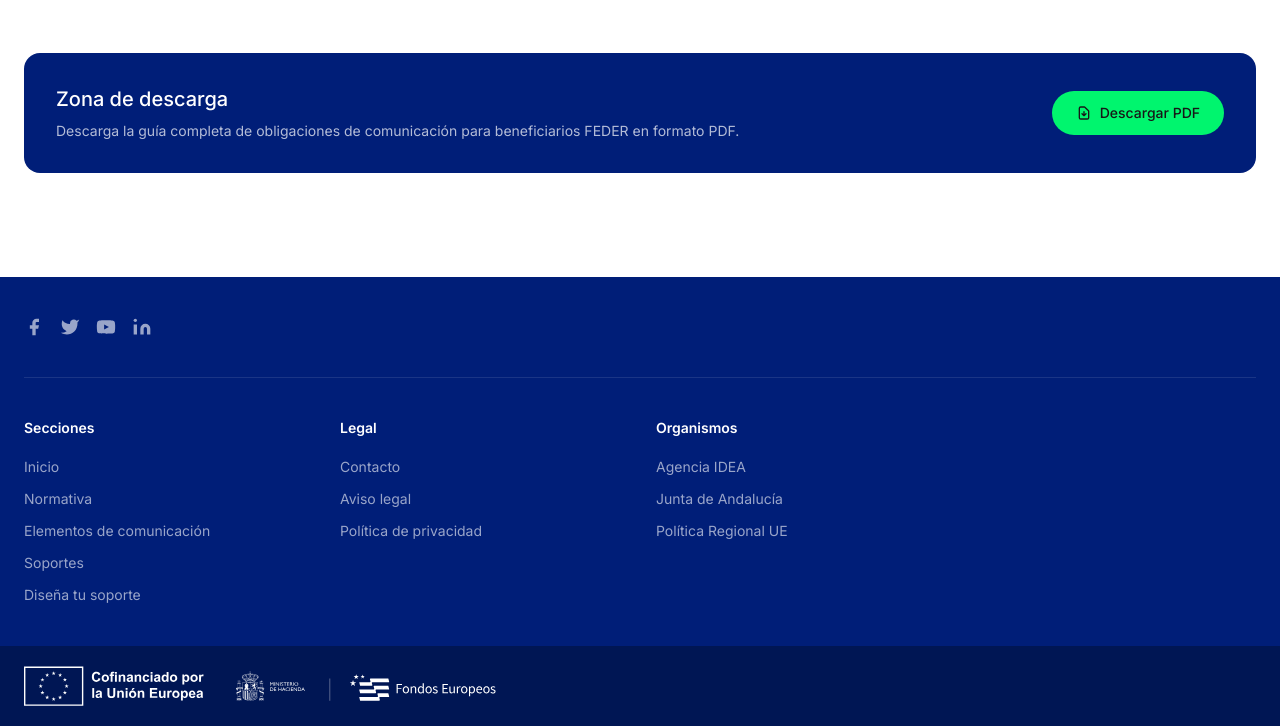
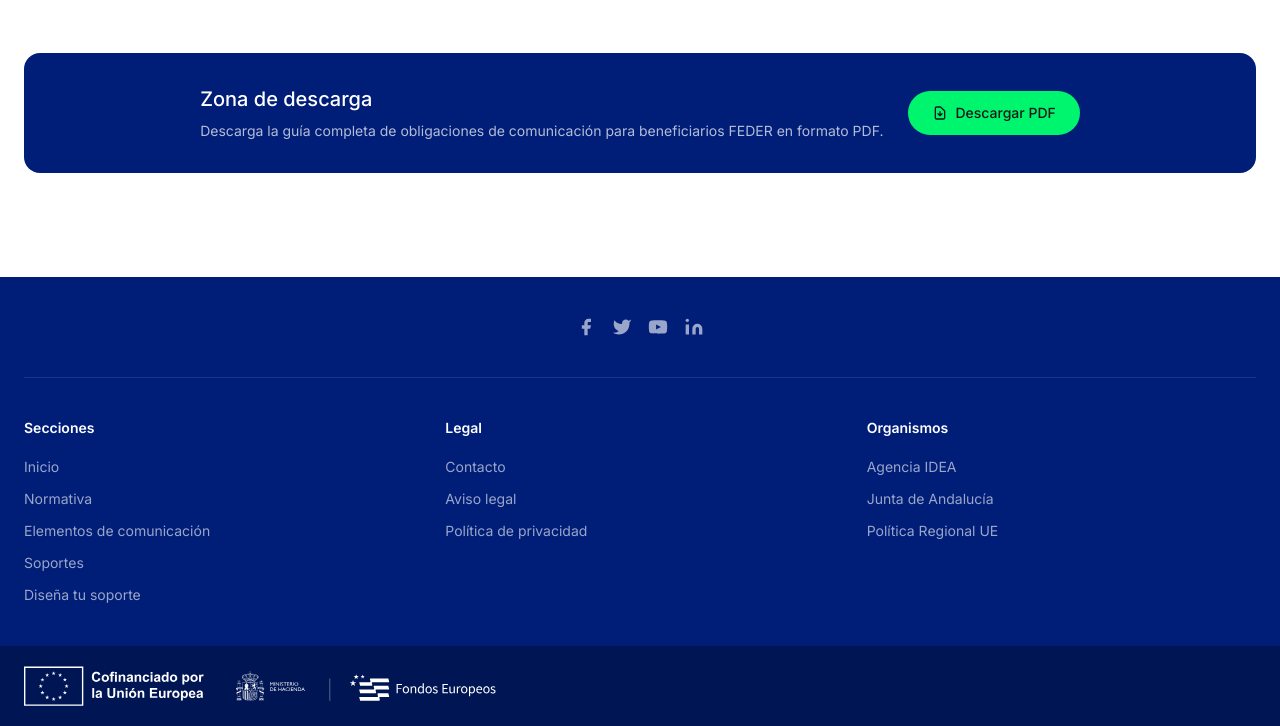
Before and after one commit to victorgarciaxul/beneficiarios, a plain HTML site: page elementos-de-comunicacion.html in a window 1280 px wide. Shown: the part 1330-2056 px from the top of the page. Drawn offline with nearby package versions, Linux system fonts and the light colour scheme.

Commit message:
style: reequilibra footer — iconos sociales centrados, grid de 3 columnas
Co-Authored-By: Claude Sonnet 4.6 <noreply@anthropic.com>

```diff
--- a/elementos-de-comunicacion.html
+++ b/elementos-de-comunicacion.html
@@ -234,7 +234,7 @@
 
     <!-- Download zone -->
     <div class="bg-navy rounded-2xl p-8 mb-16">
-      <div class="flex flex-col md:flex-row items-start md:items-center justify-between gap-6">
+      <div class="flex flex-col md:flex-row items-center justify-center gap-6">
         <div class="text-white">
           <h3 class="font-brand text-xl font-[500] mb-2">Zona de descarga</h3>
           <p class="text-white/70 text-sm">Descarga la guía completa de obligaciones de comunicación para beneficiarios FEDER en formato PDF.</p>
@@ -250,7 +250,7 @@
 
   <!-- Footer -->
   <footer class="bg-navy text-white">
-    <div class="max-w-[1512px] mx-auto px-6 py-10 flex flex-col md:flex-row items-start md:items-center justify-between gap-6">
+    <div class="max-w-[1512px] mx-auto px-6 py-10 flex flex-col md:flex-row items-center justify-center gap-6">
       <div class="flex items-center gap-4">
         <a href="https://www.facebook.com/AgenciaIDEA" target="_blank" rel="noopener" class="text-white/60 hover:text-white transition-colors" aria-label="Facebook"><svg class="w-5 h-5" fill="currentColor" viewBox="0 0 24 24"><path d="M18 2h-3a5 5 0 00-5 5v3H7v4h3v8h4v-8h3l1-4h-4V7a1 1 0 011-1h3z"/></svg></a>
         <a href="https://twitter.com/IDEAJunta" target="_blank" rel="noopener" class="text-white/60 hover:text-white transition-colors" aria-label="Twitter"><svg class="w-5 h-5" fill="currentColor" viewBox="0 0 24 24"><path d="M23 3a10.9 10.9 0 01-3.14 1.53 4.48 4.48 0 00-7.86 3v1A10.66 10.66 0 013 4s-4 9 5 13a11.64 11.64 0 01-7 2c9 5 20 0 20-11.5a4.5 4.5 0 00-.08-.83A7.72 7.72 0 0023 3z"/></svg></a>
@@ -259,7 +259,7 @@
       </div>
     </div>
     <div class="max-w-[1512px] mx-auto px-6"><div class="border-t border-white/10"></div></div>
-    <div class="max-w-[1512px] mx-auto px-6 py-10 grid grid-cols-2 sm:grid-cols-3 lg:grid-cols-4 gap-8">
+    <div class="max-w-[1512px] mx-auto px-6 py-10 grid grid-cols-2 lg:grid-cols-3 gap-8">
       <div>
         <h3 class="text-sm font-semibold mb-4">Secciones</h3>
         <ul class="space-y-2">
```
Also changed, not shown: disena-tu-soporte.html (+2 -2 lines), index.html (+2 -2 lines), normativa.html (+2 -2 lines), soportes.html (+2 -2 lines).
